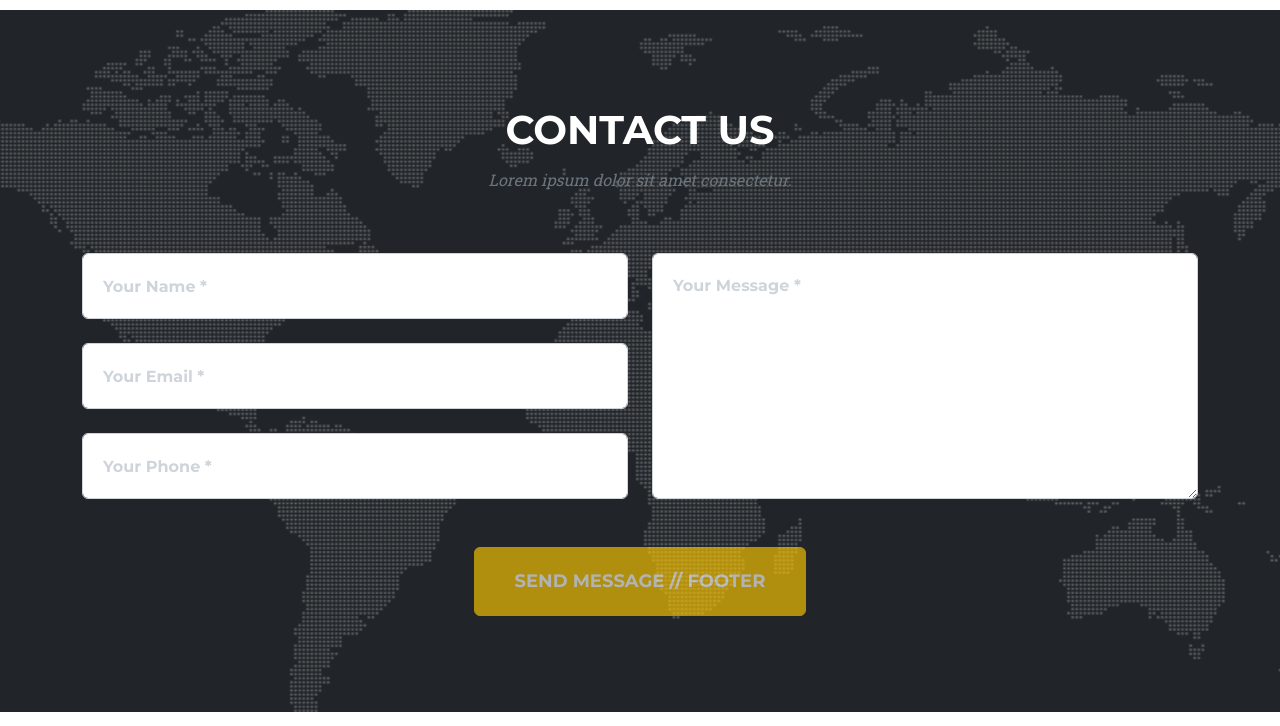
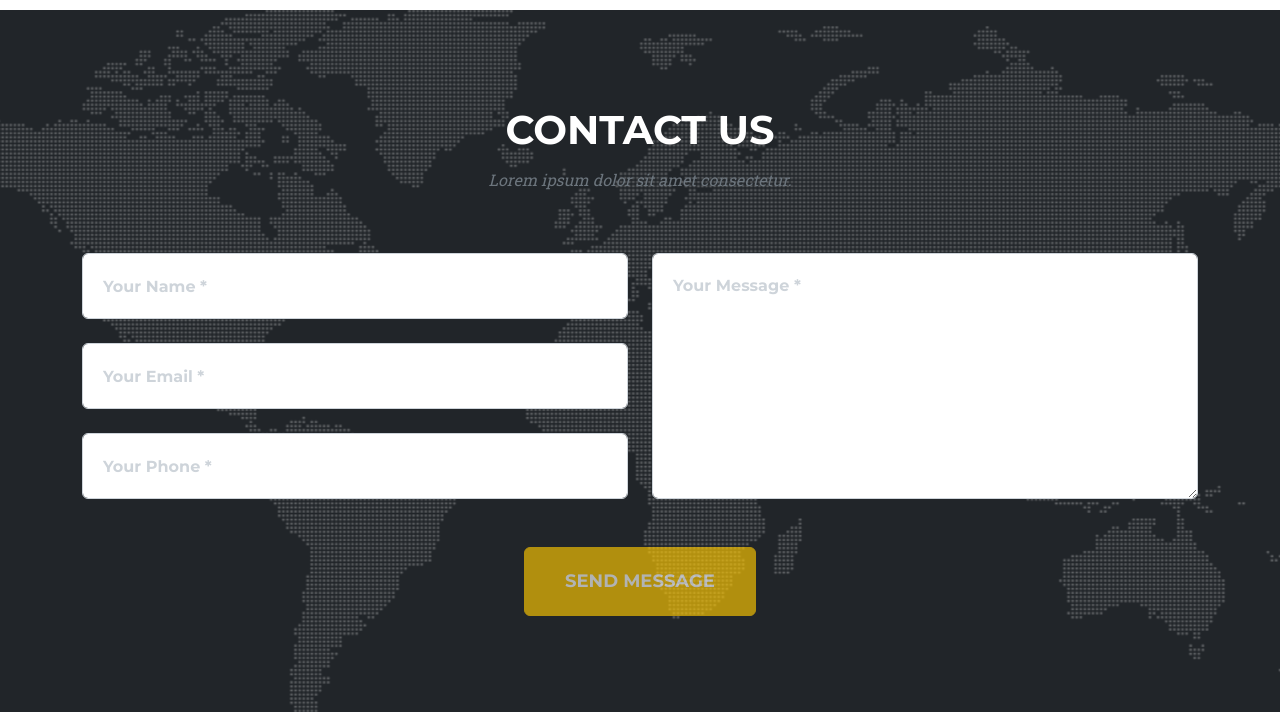
Before and after one commit to lizgraphy/lizgraphy.github.io, a plain HTML site: page index.html in a window 1280 px wide. Shown: the part 5468-6194 px from the top of the page. Drawn offline with nearby package versions, Linux system fonts and the light colour scheme.

Commit message:
Deploy from liz

```diff
--- a/index.html
+++ b/index.html
@@ -365,7 +365,7 @@
 
                     <div class="d-none" id="submitErrorMessage"><div class="text-center text-danger mb-3">Error sending message!</div></div>
 
-                    <div class="text-center"><button class="btn btn-primary btn-xl text-uppercase disabled" id="submitButton" type="submit">Send Message // Footer</button></div>
+                    <div class="text-center"><button class="btn btn-primary btn-xl text-uppercase disabled" id="submitButton" type="submit">Send Message</button></div>
                 </form>
             </div>
         </section>
@@ -600,10 +600,6 @@
         <script src="https://cdn.jsdelivr.net/npm/bootstrap@5.2.3/dist/js/bootstrap.bundle.min.js"></script>
 
         <script src="js/scripts.js"></script>
-
-
-
-
         <script src="https://cdn.startbootstrap.com/sb-forms-latest.js"></script>
     </body>
 </html>
```
